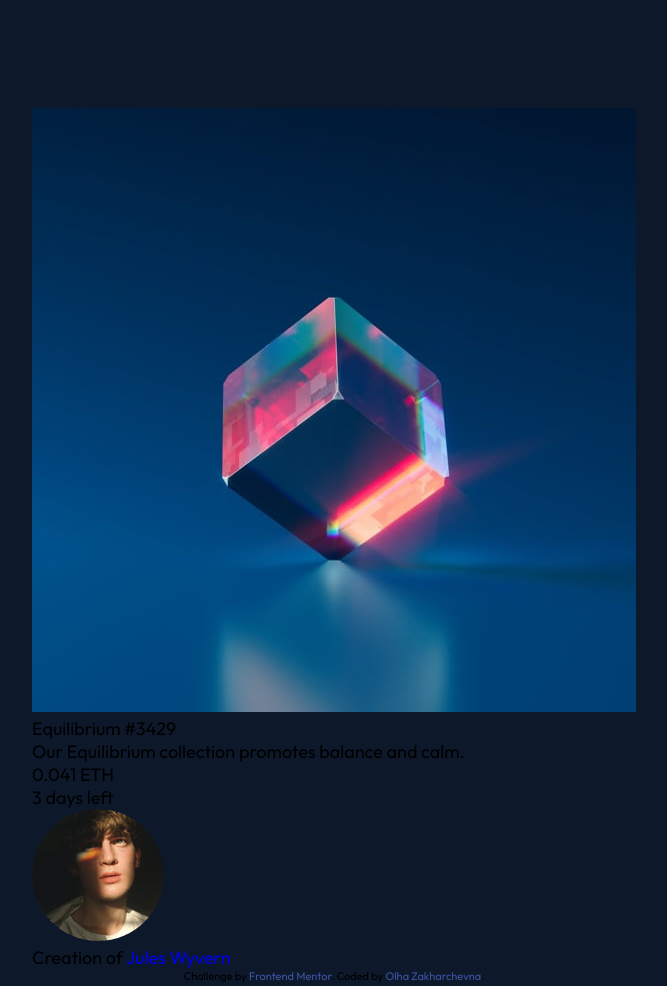
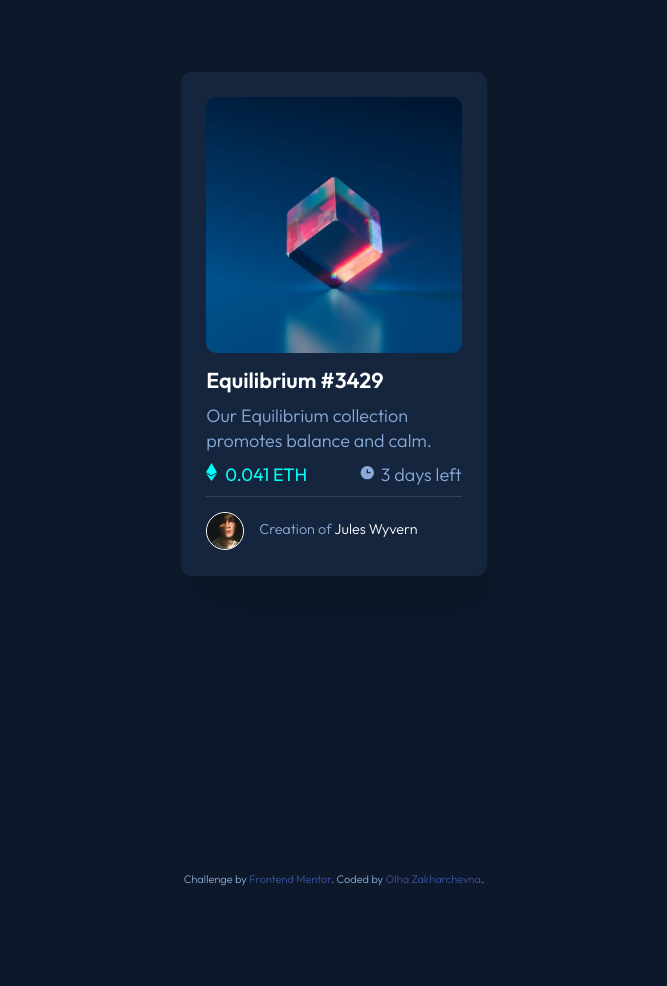
Before and after one commit to zakharchevna/nft-component-challenge, a plain HTML site: page index.html in a window 1280 px wide. Shown: the whole page, without its empty margins (306-973 px from the left). After the commit the page ends 922 px from the top, so only its background shows below. Drawn offline with Linux system fonts and the light colour scheme.

Commit message:
add styles

```diff
--- a/css/index.css
+++ b/css/index.css
@@ -72,21 +72,29 @@ h6 {
 
 :root {
    --body-background: hsl(217, 54%, 11%);
-   --nft-item-title: hsl(218, 44%, 22%);
-   --nft-item-description: hsl(220, 15%, 55%);
-   --nft-item-shadow: hsl(212, 17%, 78%);
-   --nft-item-background: hsl(0, 0%, 100%);
+   --nft-item-title: hsl(0, 0%, 100%);
+   --nft-item-price: hsl(178, 100%, 50%);
+   --nft-item-color: hsl(215, 51%, 70%);
+   --nft-item-shadow: hsl(218, 55%, 9%);
+   --nft-item-border: hsl(215, 32%, 27%);
+   --nft-item-background: hsl(216, 50%, 16%);
    --footer-links: hsl(228, 45%, 44%);
 }
 
 body {
    font-family: 'Outfit', sans-serif;
-   font-size: 1.125rem;
-   font-weight: 400;
+   font-size: 1rem;
+   font-weight: 300;
    background-color: var(--body-background);
+   color: var(--nft-item-color);
    display: flex;
    flex-direction: column;
-   margin: 6em 0 2em 0;
+   margin: 4em 0 2em 0;
+}
+@media (min-width:600px) {
+   body {
+      font-size: 1.125rem;
+   }
 }
 .main {
    max-width: 1100px;
@@ -96,12 +104,68 @@ body {
    flex: 1 1 auto;
 }
 
-
+.nft-item {
+   max-width: 17em;
+   background-color: var(--nft-item-background);
+   border-radius: 10px;
+   padding: 1.4em;
+   box-shadow: 20px 20px 40px var(--nft-item-shadow);
+}
+.nft-item__img {
+   max-width: 100%;
+   border-radius: 10px;
+}
+.nft-item-title {
+   color: var(--nft-item-title);
+   font-size: 1.2em;
+   font-weight: 600;
+}
+.nft-item-title:not(:last-child) {
+   padding: 0.4em 0;
+}
+.nft-item-description {
+   line-height: 1.4;
+}
+.nft-item-data {
+   display: flex;
+   justify-content: space-between;
+   padding: 10px 0;
+}
+.nft-item__price {
+   font-weight: 400;
+   color: var(--nft-item-price);
+}
+.nft-item__price::before {
+   content: url('/images/icon-ethereum.svg');
+   margin-right: 8px;
+}
+.nft-item__date::before {
+   content: url('/images/icon-clock.svg');
+   margin-right: 5px;
+}
+.nft-item-identification {
+   display: flex;
+   padding-top: 15px;
+   border-top: 1px solid var(--nft-item-border);
+   font-size: 0.9rem;
+}
+.nft-item__avatar {
+   width: 38px;
+   height: 38px;
+   border: 1.8px solid var(--nft-item-title);
+   border-radius: 50%;
+}
+.nft-item__author {
+   margin-left: 15px;
+   padding: 8px 0;
+}
+.nft-item__author a {
+   color: var(--nft-item-title);
+}
 .attribution {
    font-size: 11px;
    text-align: center;
 }
-
 .attribution a {
    color: var(--footer-links);
 }
--- a/index.html
+++ b/index.html
@@ -14,12 +14,16 @@
   <main class="main">
     <section class="nft-item">
       <img src="images/image-equilibrium.jpg" alt="Glass cube stands on its corner and displays the equilibrium" class="nft-item__img">
-      <h1 class="nft-title">Equilibrium #3429</h1>
-      <p class="nft-description">Our Equilibrium collection promotes balance and calm.</p>
-      <p class="nft-item__price">0.041 ETH</p>
-      <p class="nft-item__date">3 days left</p>
-      <img class="nft-item__avatar" src="images/image-avatar.png" alt="Jules' Wyvern avatar">
-      <p class="nft-item__author">Creation of <a href="#">Jules Wyvern</a></p>
+      <h1 class="nft-item-title">Equilibrium #3429</h1>
+      <p class="nft-item-description">Our Equilibrium collection promotes balance and calm.</p>
+      <div class="nft-item-data">
+        <p class="nft-item__price">0.041 ETH</p>
+        <p class="nft-item__date">3 days left</p>
+      </div>
+      <div class="nft-item-identification">
+        <img class="nft-item__avatar" src="images/image-avatar.png" alt="Jules' Wyvern avatar">
+        <p class="nft-item__author">Creation of <a href="#">Jules Wyvern</a></p>
+      </div>
     </section>
   </main>
   <footer class="attribution">
```
